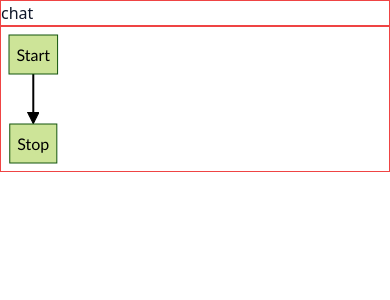
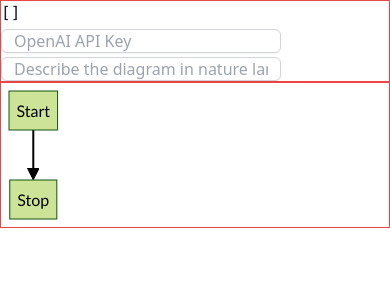
Before and after one commit to fraserxu/diagram-gpt, a Next.js app: page / in a window 390 px wide. Shown: the top 300 px of the page. Built offline with nearby package versions, Linux system fonts and the light colour scheme.

Commit message:
hook up openai

```diff
--- a/app/api/openai/route.ts
+++ b/app/api/openai/route.ts
@@ -1,3 +1,19 @@
-export async function GET(request: Request) {
-  return new Response('Hello, Next.js!')
+import { OpenAIStream } from "@/lib/utils";
+import { type RequestBody } from "@/types/type";
+
+export const config = {
+  runtime: "edge",
+};
+
+export async function POST(req: Request) {
+  try {
+    const { messages, model, apiKey } = (await req.json()) as RequestBody;
+
+    const stream = await OpenAIStream(messages, model, apiKey);
+
+    return new Response(stream);
+  } catch (error) {
+    console.error(error);
+    return new Response("Error", { status: 500 });
+  }
 }
--- a/app/page.tsx
+++ b/app/page.tsx
@@ -1,14 +1,111 @@
+"use client";
+
+import { useEffect, useState } from "react";
+
 import { Mermaid } from "@/components/mermaid";
+import { APIKeyInput } from "@/components/APIKeyInput";
+import { ChatInput } from "@/components/ChatInput";
+import type { Message, RequestBody } from "@/types/type";
 
 const chart = `graph TD
       Start --> Stop
     `;
 
 export default function Home() {
+  const [apiKey, setApiKey] = useState<string>("");
+  const [draftMessage, setDraftMessage] = useState<string>("");
+  const [messages, setMessages] = useState<Message[]>([]);
+  const [outputCode, setOutputCode] = useState<string>("");
+  const model = "gpt-3.5-turbo";
+
+  const handleApiKeyChange = (value: string) => {
+    setApiKey(value);
+    localStorage.setItem("apiKey", value);
+  };
+
+  const handleSubmit = async () => {
+    if (!apiKey) {
+      alert("Please enter an API key.");
+      return;
+    }
+
+    if (!draftMessage) {
+      alert("Please enter a message.");
+      return;
+    }
+
+    setMessages((currenMessage) => {
+      return [
+        ...currenMessage,
+        {
+          role: "user",
+          content: draftMessage,
+        },
+      ];
+    });
+    setDraftMessage("");
+
+    const controller = new AbortController();
+    const body: RequestBody = { messages, model, apiKey };
+
+    const response = await fetch("/api/openai", {
+      method: "POST",
+      headers: {
+        "Content-Type": "application/json",
+      },
+      signal: controller.signal,
+      body: JSON.stringify(body),
+    });
+
+    if (!response.ok) {
+      alert("Something went wrong.");
+      return;
+    }
+
+    const data = response.body;
+
+    if (!data) {
+      alert("Something went wrong.");
+      return;
+    }
+
+    const reader = data.getReader();
+    const decoder = new TextDecoder();
+    let done = false;
+    let responseText = "";
+
+    while (!done) {
+      const { value, done: doneReading } = await reader.read();
+      done = doneReading;
+      const chunkValue = decoder.decode(value);
+
+      responseText += chunkValue;
+
+      setOutputCode((prevCode) => prevCode + chunkValue);
+    }
+  };
+
+  useEffect(() => {
+    const apiKey = localStorage.getItem("apikey");
+
+    if (apiKey) {
+      setApiKey(apiKey);
+    }
+  }, []);
+
   return (
     <main className="mx-auto max-w-screen-xl flex flex-wrap">
-      <div className="border border-red-500 w-full md:w-1/2">chat</div>
       <div className="border border-red-500 w-full md:w-1/2">
+        <pre>{JSON.stringify(messages, null, 2)}</pre>
+        <APIKeyInput apiKey={apiKey} onChange={handleApiKeyChange} />
+        <ChatInput
+          messageCotent={draftMessage}
+          onChange={setDraftMessage}
+          onSubmit={handleSubmit}
+        />
+      </div>
+      <div className="border border-red-500 w-full md:w-1/2">
+        <pre>{outputCode}</pre>
         <Mermaid chart={chart} />
       </div>
     </main>
--- /dev/null
+++ b/components/APIKeyInput.tsx
@@ -0,0 +1,16 @@
+interface Props {
+  apiKey: string;
+  onChange: (apiKey: string) => void;
+}
+
+export const APIKeyInput: React.FC<Props> = ({ apiKey, onChange }) => {
+  return (
+    <input
+      className="mt-1 h-[24px] w-[280px] rounded-md border border-gray-300 px-3 py-2 text-black shadow-sm focus:border-indigo-500 focus:outline-none focus:ring-indigo-500 sm:text-sm"
+      type="password"
+      placeholder="OpenAI API Key"
+      value={apiKey}
+      onChange={(e) => onChange(e.target.value)}
+    />
+  );
+};
--- /dev/null
+++ b/components/ChatInput.tsx
@@ -0,0 +1,29 @@
+import { type KeyboardEvent } from "react";
+
+interface Props {
+  messageCotent: string;
+  onChange: (messageCotent: string) => void;
+  onSubmit: () => void;
+}
+
+export const ChatInput: React.FC<Props> = ({
+  messageCotent,
+  onChange,
+  onSubmit,
+}) => {
+  const handleKeyDown = (event: KeyboardEvent<HTMLInputElement>) => {
+    if (event.key === "Enter") {
+      onSubmit();
+    }
+  };
+  return (
+    <input
+      className="mt-1 h-[24px] w-[280px] rounded-md border border-gray-300 px-3 py-2 text-black shadow-sm focus:border-indigo-500 focus:outline-none focus:ring-indigo-500 sm:text-sm"
+      type="text"
+      placeholder="Describe the diagram in nature language."
+      value={messageCotent}
+      onChange={(e) => onChange(e.target.value)}
+      onKeyDown={handleKeyDown}
+    />
+  );
+};
--- a/package.json
+++ b/package.json
@@ -13,10 +13,13 @@
     "@types/react": "18.0.33",
     "@types/react-dom": "18.0.11",
     "clsx": "^1.2.1",
+    "endent": "^2.1.0",
     "eslint": "8.37.0",
     "eslint-config-next": "13.2.4",
+    "eventsource-parser": "^1.0.0",
     "mermaid": "^10.0.2",
     "next": "13.2.4",
+    "openai": "^3.2.1",
     "react": "18.2.0",
     "react-dom": "18.2.0",
     "tailwind-merge": "^1.11.0",
--- /dev/null
+++ b/types/type.ts
@@ -0,0 +1,12 @@
+export type OpenAIModel = "gpt-3.5-turbo" | "gpt-4";
+
+export interface Message {
+  role: "system" | "user" | "assistant";
+  content: string;
+}
+
+export interface RequestBody {
+  messages: Message[];
+  model: OpenAIModel;
+  apiKey: string;
+}
```
Also changed, not shown: lib/utils.ts (+77 -0 lines), 1 other file (tests, documents, lock files or other folders).
